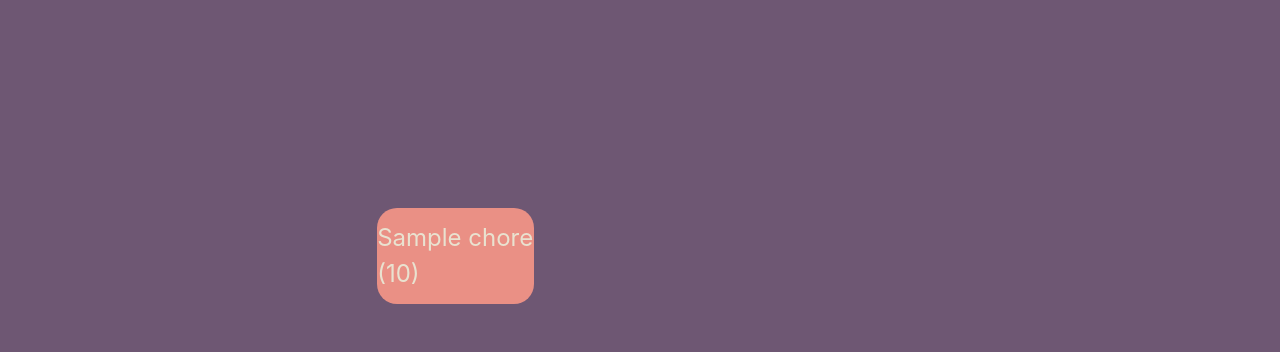
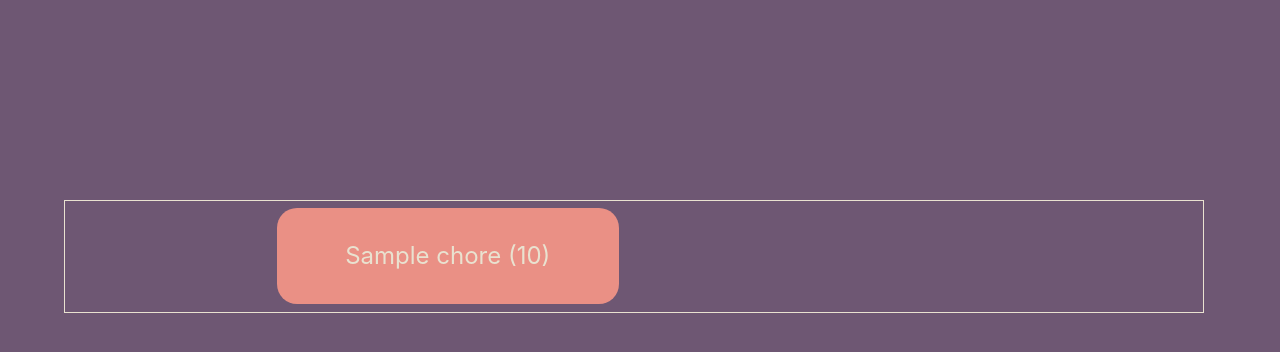
Before and after one commit to elderdk/mathGame, a Django app: template chores/templates/chores/chores.html in a window 1280 px wide. Shown: the part 203-555 px from the top of the page. Run offline with Django 3.2, Linux system fonts and the light colour scheme; the template is opened without the code that fills it: values that come from a table or form of the project are taken from there, others are empty; tables that the repository leaves empty hold one stand-in row (values such as "Sample post"); some libraries are stand-ins or nearby versions.

```diff
--- a/chores/static/chores/chores.css
+++ b/chores/static/chores/chores.css
@@ -7,17 +7,17 @@ body {
     background-color: #6e5773;
 }
 
-#container {
+/* #container {
     width: 90%;
     display: flex;
     align-items: center;
     justify-content: center;
     flex-direction: column;
     flex-wrap: wrap;
-}
+} */
 .choreBox {
     border: none;
-    width: 30%;
+    width: 47%;
     height: 4em;
     display: inline-flex;
     align-items: center;
@@ -55,7 +55,6 @@ body {
 }
 
 .boxContainer {
-    width: 80%;
+    border: #e9e2d0 solid 1px;
     margin-top: 10%;
-    max-width: 830px;
 }
```
